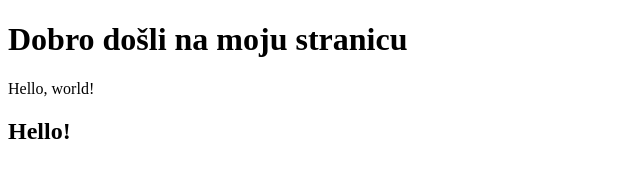
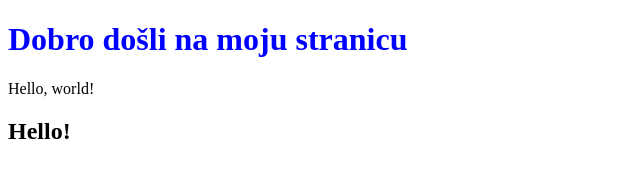
Before and after one commit to KukavicaHome/Hello-World, a plain HTML site: page index.html in a window 1280 px wide. Shown: the whole page, without its empty margins (0-640 px from the left). Drawn offline with Linux system fonts and the light colour scheme.

Commit message:
dodan style

```diff
--- a/index.html
+++ b/index.html
@@ -6,7 +6,7 @@
     <title>Hello World</title>
 </head>
 <body>
-    <h1>Dobro došli na moju stranicu</h1>
+    <h1 style="color:blue;">Dobro došli na moju stranicu</h1>
     Hello, world!
     <h2>Hello!</h2>
 </body>
```
